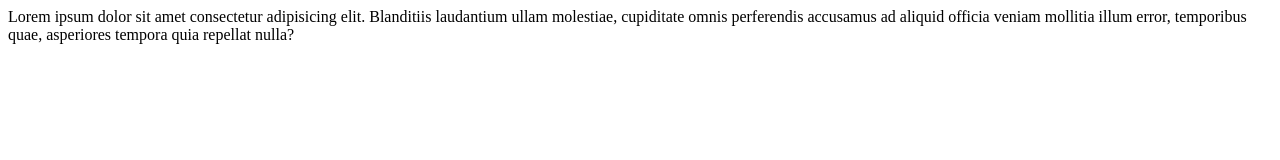
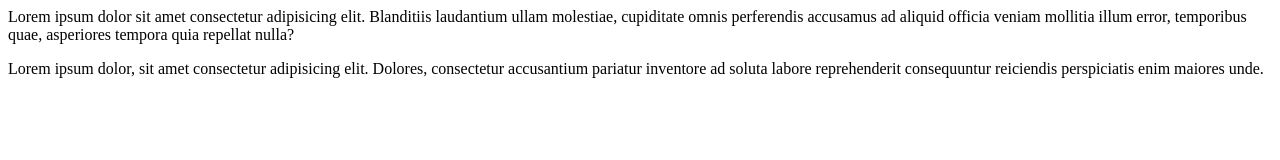
Before and after one commit to csakib049/html-and-css-projects, a plain HTML site: page index.html in a window 1280 px wide. Drawn offline with Linux system fonts and the light colour scheme.

Commit message:
added a new p

```diff
--- a/index.html
+++ b/index.html
@@ -1 +1,2 @@
 <p>Lorem ipsum dolor sit amet consectetur adipisicing elit. Blanditiis laudantium ullam molestiae, cupiditate omnis perferendis accusamus ad aliquid officia veniam mollitia illum error, temporibus quae, asperiores tempora quia repellat nulla?</p>
+<p>Lorem ipsum dolor, sit amet consectetur adipisicing elit. Dolores, consectetur accusantium pariatur inventore ad soluta labore reprehenderit consequuntur reiciendis perspiciatis enim maiores unde.</p>
```
